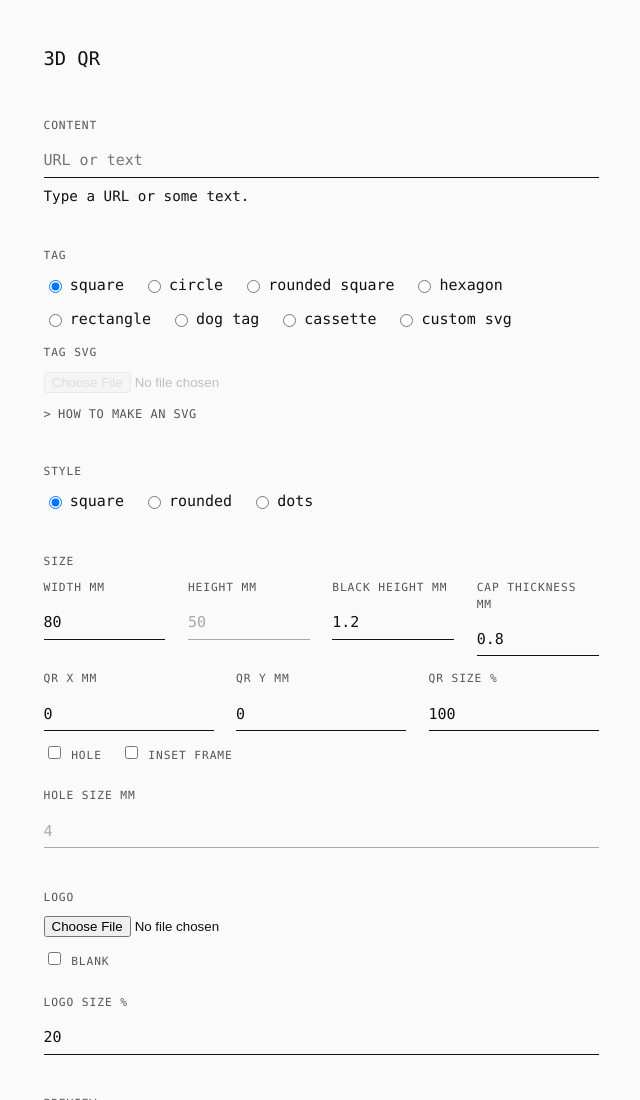
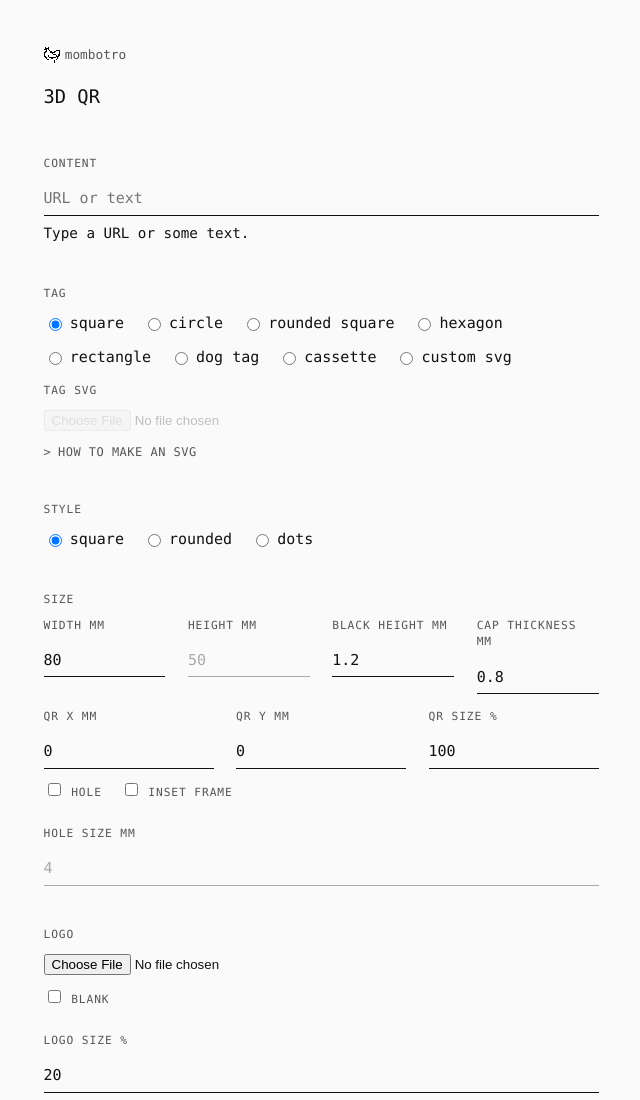
Before and after one commit to mombotro/3d-qr, a website built with Vite: page index.html in a window 1280 px wide. Shown: the top 1100 px of the page, without its empty margins (319-959 px from the left). Built offline with nearby package versions, Linux system fonts and the light colour scheme.

Commit message:
Add a mombotro home link with the chicken glyph
Small link at the top of the page goes back to boccbo.cc.

```diff
--- a/src/app.ts
+++ b/src/app.ts
@@ -102,7 +102,12 @@ function loadImage(url: string): Promise<HTMLImageElement> {
 }
 
 export function mountApp(root: HTMLElement): void {
+  const chickenSrc = `${import.meta.env.BASE_URL}chicken.jpg`
   root.innerHTML = `
+    <a class="home" href="https://boccbo.cc">
+      <img src="${chickenSrc}" alt="" width="16" height="16" />
+      mombotro
+    </a>
     <h1>3D QR</h1>
 
     <section>
--- a/src/style.css
+++ b/src/style.css
@@ -16,6 +16,26 @@ body {
   max-width: 40rem;
   margin: 0 auto;
   padding: 3rem 1.5rem 6rem;
+}
+
+.home {
+  display: inline-flex;
+  align-items: center;
+  gap: 0.35rem;
+  color: #555;
+  text-decoration: none;
+  font-size: 0.85rem;
+  margin: 0 0 1.25rem;
+}
+
+.home:hover {
+  color: #111;
+}
+
+.home img {
+  width: 16px;
+  height: 16px;
+  image-rendering: pixelated;
 }
 
 h1 {
```
Also changed, not shown: public/chicken.jpg (added).
